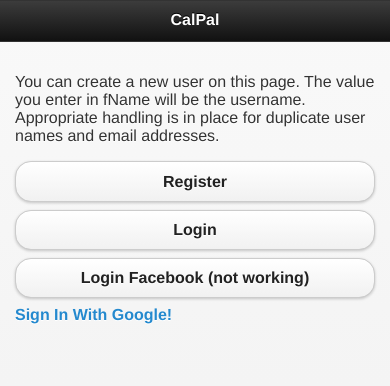
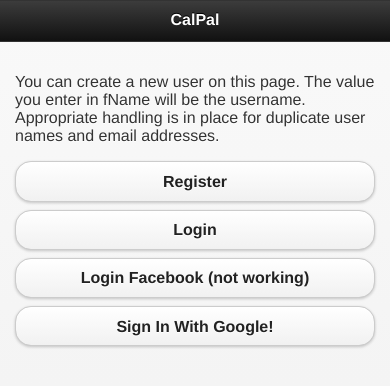
Before and after one commit to djlinkstrom/CalPal1, a plain HTML site: page index.html in a window 390 px wide. Drawn offline with Linux system fonts and the light colour scheme; some packages are replaced by stand-ins of ours.

Commit message:
Made CalPal Changes in WebStorm

```diff
--- a/index.html
+++ b/index.html
@@ -12,6 +12,7 @@
     <script src="lib/cdv-plugin-fb-connect.js"></script>
     <script src="lib/facebook-js-sdk.js"></script>
     <script src="lib/ChildBrowser.js"></script>
+    <script src="lib/google-auth.js"></script>
     <script src="phonegap.js"></script>
     <script type="text/javascript" src="cordova.js"></script>
     <LINK href="css/jquery.mobile-1.3.1.min.css" rel="stylesheet" type="text/css">
@@ -43,7 +44,7 @@
             </a>
         </div>
         <div id="GoogleLogin">
-            <a>Sign In With Google!</a>
+            <a data-role="button">Sign In With Google!</a>
             <p></p>
         </div>
     </div>
```
